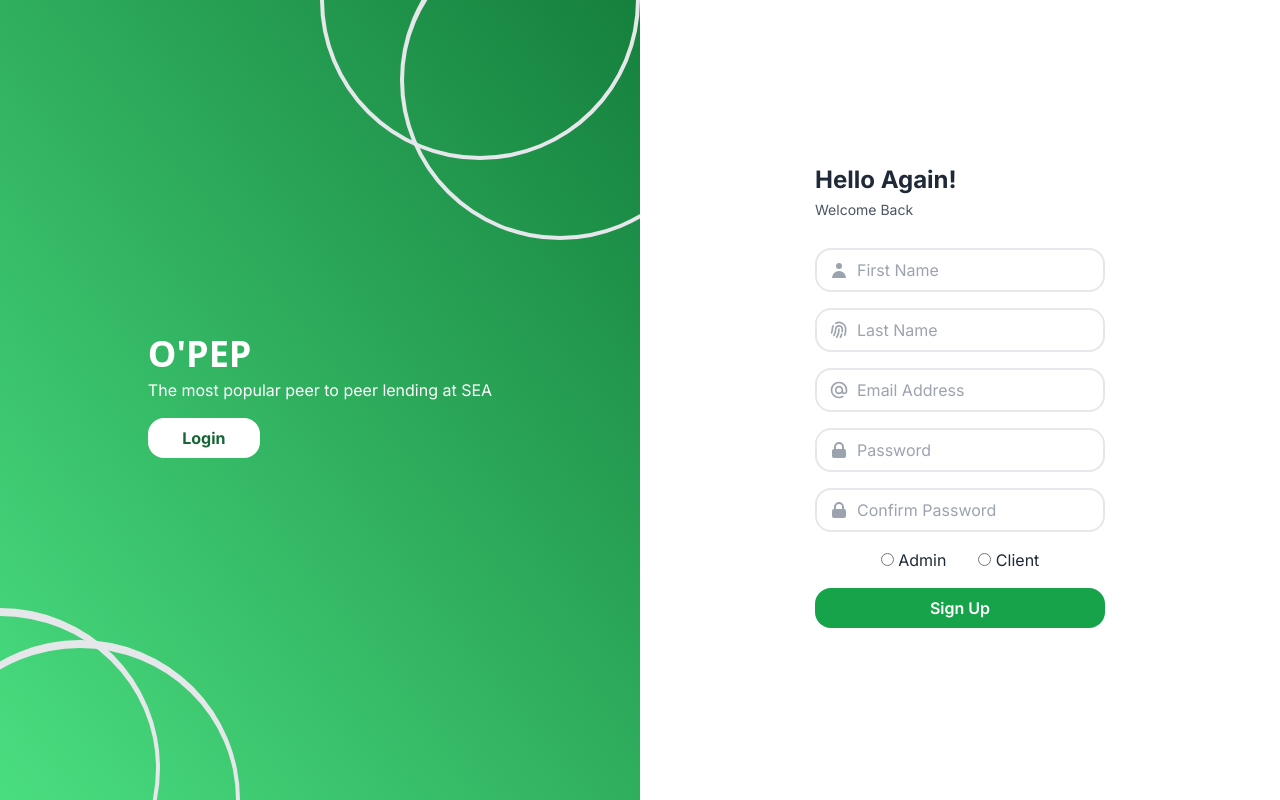
After one commit to AymaneTech/Wiki, a PHP site: the page made by App/Views/Auth/register.php in a window 1280 px wide. The commit adds this page. Run offline with PHP 8.4, Linux system fonts and the light colour scheme; the template is opened without the code that fills it, so the values that code supplies are empty; some libraries are stand-ins or nearby versions.

Commit message:
i finish the login WIKI-22

```diff
--- a/App/Controllers/Wikis.php
+++ b/App/Controllers/Wikis.php
@@ -7,6 +7,6 @@ class Wikis extends Controller
 {
     public function index()
     {
-        $this->view("WikiEntity/index");
+        $this->view("Wiki/index");
     }
 }
--- a/App/Models/Services/CategoryService.php
+++ b/App/Models/Services/CategoryService.php
@@ -6,7 +6,7 @@ use App\Models\repositories\Category;
 use App\Helpers\Functions;
 class CategoryService
 {
-    private $category;
+    private Category $category;
     public function __construct(){
         $this->category = new Category();
     }
--- a/App/Models/entities/UserEntity.php
+++ b/App/Models/entities/UserEntity.php
@@ -8,7 +8,7 @@ class UserEntity
     private $email;
     private $password;
     private $userImage;
-    public function __construct($userId = null, $username = "", $email = "", $password = "", $userImage = null){
+    public function __construct($email = "", $password = "", $username = "", $userImage = null, $userId = null){
         $this->userId = $userId;
         $this->username = $username;
         $this->email = $email;
--- a/App/Views/Admin/index.php
+++ b/App/Views/Admin/index.php
@@ -1,10 +1,8 @@
 <?php require_once APP_ROOT . "/Views/Components/head.php" ?>
-<!-- start: Sidebar -->
+
 <?php require_once APP_ROOT . "/Views/Components/admin-sidebar.php" ?>
 <div class="fixed top-0 left-0 w-full h-full bg-black/50 z-40 md:hidden sidebar-overlay"></div>
-<!-- end: Sidebar -->
 
-<!-- start: Main -->
 <main class="w-full md:w-[calc(100%-256px)] md:ml-64 min-h-screen transition-all main">
     <?php require_once APP_ROOT . "/Views/Components/admin-header.php" ?>
     <div class="p-6">
--- /dev/null
+++ b/App/Views/Auth/register.php
@@ -0,0 +1,83 @@
+<div class="h-screen md:flex">
+    <div class="relative overflow-hidden md:flex w-1/2 bg-gradient-to-tr from-green-400 to-green-700 i justify-around items-center hidden">
+        <div>
+            <h1 class="text-white font-bold text-4xl font-sans">O'PEP</h1>
+            <p class="text-white mt-1">The most popular peer to peer lending at SEA</p>
+            <a href="./login.php"
+               class="text-center block w-28 bg-white text-green-800 mt-4 py-2 rounded-2xl font-bold mb-2">
+                Login
+            </a>
+        </div>
+        <div class="absolute -bottom-32 -left-40 w-80 h-80 border-4 rounded-full border-opacity-30 border-t-8"></div>
+        <div class="absolute -bottom-40 -left-20 w-80 h-80 border-4 rounded-full border-opacity-30 border-t-8"></div>
+        <div class="absolute -top-40 -right-0 w-80 h-80 border-4 rounded-full border-opacity-30 border-t-8"></div>
+        <div class="absolute -top-20 -right-20 w-80 h-80 border-4 rounded-full border-opacity-30 border-t-8"></div>
+    </div>
+    <div class="flex md:w-1/2 justify-center py-10 items-center bg-white">
+        <form action="../../controllers/mainController.php" method="post" class="bg-white">
+            <h1 class="text-gray-800 font-bold text-2xl mb-1">Hello Again!</h1>
+            <p class="text-sm font-normal text-gray-600 mb-7">Welcome Back</p>
+            <div class="flex items-center border-2 py-2 px-3 rounded-2xl mb-4">
+                <svg xmlns="http://www.w3.org/2000/svg" class="h-5 w-5 text-gray-400" viewBox="0 0 20 20"
+                     fill="currentColor">
+                    <path fill-rule="evenodd" d="M10 9a3 3 0 100-6 3 3 0 000 6zm-7 9a7 7 0 1114 0H3z"
+                          clip-rule="evenodd"/>
+                </svg>
+                <input class="pl-2 outline-none border-none" type="text" name="firstName" id=""
+                       placeholder="First Name"/>
+            </div>
+            <div class="flex items-center border-2 py-2 px-3 rounded-2xl mb-4">
+                <svg xmlns="http://www.w3.org/2000/svg" class="h-5 w-5 text-gray-400" fill="none"
+                     viewBox="0 0 24 24" stroke="currentColor">
+                    <path stroke-linecap="round" stroke-linejoin="round" stroke-width="2"
+                          d="M12 11c0 3.517-1.009 6.799-2.753 9.571m-3.44-2.04l.054-.09A13.916 13.916 0 008 11a4 4 0 118 0c0 1.017-.07 2.019-.203 3m-2.118 6.844A21.88 21.88 0 0015.171 17m3.839 1.132c.645-2.266.99-4.659.99-7.132A8 8 0 008 4.07M3 15.364c.64-1.319 1-2.8 1-4.364 0-1.457.39-2.823 1.07-4"/>
+                </svg>
+                <input class="pl-2 outline-none border-none" type="text" name="lastName" id="" placeholder="Last Name"/>
+            </div>
+            <div class="flex items-center border-2 py-2 px-3 rounded-2xl mb-4">
+                <svg xmlns="http://www.w3.org/2000/svg" class="h-5 w-5 text-gray-400" fill="none"
+                     viewBox="0 0 24 24" stroke="currentColor">
+                    <path stroke-linecap="round" stroke-linejoin="round" stroke-width="2"
+                          d="M16 12a4 4 0 10-8 0 4 4 0 008 0zm0 0v1.5a2.5 2.5 0 005 0V12a9 9 0 10-9 9m4.5-1.206a8.959 8.959 0 01-4.5 1.207"/>
+                </svg>
+                <input class="pl-2 outline-none border-none" type="text" name="email" id=""
+                       placeholder="Email Address"/>
+            </div>
+            <div class="flex items-center border-2 py-2 px-3 rounded-2xl">
+                <svg xmlns="http://www.w3.org/2000/svg" class="h-5 w-5 text-gray-400" viewBox="0 0 20 20"
+                     fill="currentColor">
+                    <path fill-rule="evenodd"
+                          d="M5 9V7a5 5 0 0110 0v2a2 2 0 012 2v5a2 2 0 01-2 2H5a2 2 0 01-2-2v-5a2 2 0 012-2zm8-2v2H7V7a3 3 0 016 0z"
+                          clip-rule="evenodd"/>
+                </svg>
+                <input class="pl-2 outline-none border-none" type="password" name="password" id=""
+                       placeholder="Password"/>
+            </div>
+            <div class="flex items-center border-2 py-2 px-3 rounded-2xl mt-4 mb-4">
+                <svg xmlns="http://www.w3.org/2000/svg" class="h-5 w-5 text-gray-400" viewBox="0 0 20 20"
+                     fill="currentColor">
+                    <path fill-rule="evenodd"
+                          d="M5 9V7a5 5 0 0110 0v2a2 2 0 012 2v5a2 2 0 01-2 2H5a2 2 0 01-2-2v-5a2 2 0 012-2zm8-2v2H7V7a3 3 0 016 0z"
+                          clip-rule="evenodd"/>
+                </svg>
+                <input class="pl-2 outline-none border-none" type="password" name="confirmPassword" id=""
+                       placeholder="Confirm Password"/>
+            </div>
+            <div class="flex justify-center gap-8">
+                <div class="roleType">
+                    <input name="role" id="admin" type="radio" value="1">
+                    <label for="admin">Admin</label>
+                </div>
+                <div class="roleType">
+                    <input name="role" id="client" type="radio" value="2">
+                    <label for="client">Client</label>
+                </div>
+            </div>
+            <button type="submit" name="signup"
+                    class="block w-full bg-green-600 mt-4 py-2 rounded-2xl text-white font-semibold mb-2">Sign Up
+            </button>
+            <?= (isset($_GET["error"])) ? "<p class='text-red-500 font-bold flex justify-center transition-opacity duration-500 ease-in-out opacity-100'>" . $_GET["error"] . "</p>" : ""; ?>
+
+        </form>
+    </div>
+</div>
--- /dev/null
+++ b/App/Views/Components/scripts.php
@@ -0,0 +1,3 @@
+<script src="https://unpkg.com/@popperjs/core@2"></script>
+<script src="https://cdn.jsdelivr.net/npm/chart.js"></script>
+<script src="<?= APP_URL ?>/public/assets/js/dashboard.js"></script>
```
Also changed, not shown: App/Controllers/Home.php (added, +9 -0 lines), App/Controllers/Users.php (added, +30 -0 lines), App/Models/Services/UserService.php (added, +39 -0 lines), App/Models/repositories/UserRepository.php (added, +32 -0 lines), App/Views/Auth/login.php (added, +42 -0 lines), App/Views/Components/visitor-header.php (added, +16 -0 lines), App/Views/Home/index.php (added, +30 -0 lines), Public/assets/js/dashboard.js.
